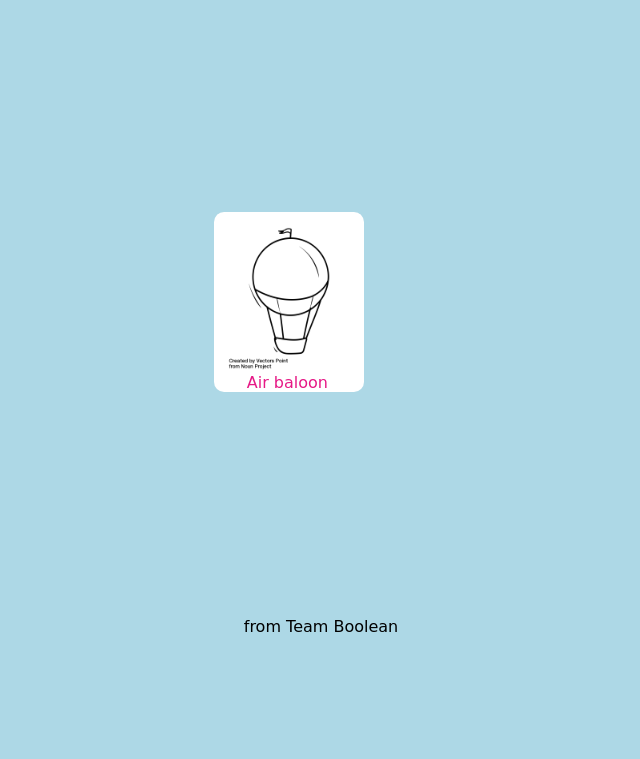
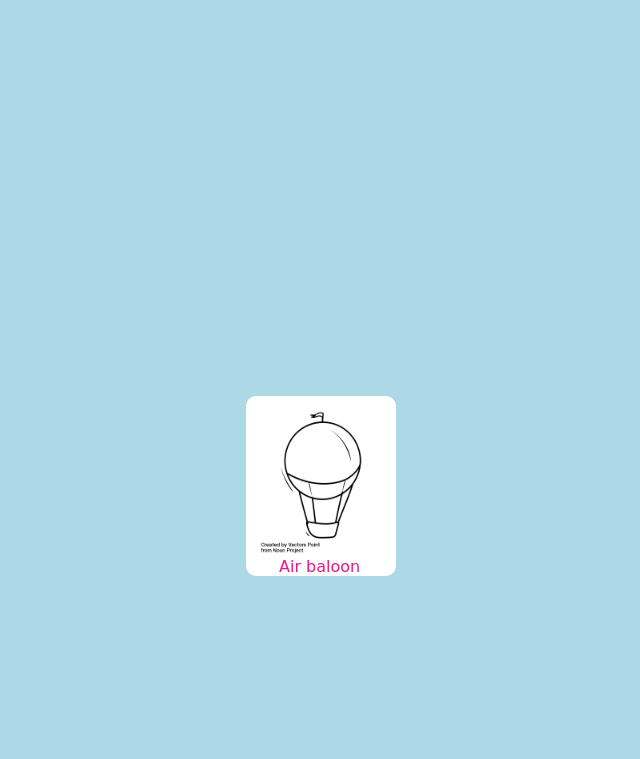
Before and after one commit to WalterRubicondo/html-css-memory, a plain HTML site: page index.html in a window 1280 px wide. Shown: the part 41-800 px from the top of the page, without its empty margins (319-959 px from the left). Drawn offline with Linux system fonts and the light colour scheme; a web font is replaced by a local one.

Commit message:
Cambio con Row e Float

```diff
--- a/assets/css/master.css
+++ b/assets/css/master.css
@@ -12,10 +12,9 @@ body {
   text-align: center;
 }
 
-
 .table {
   position: relative;
-  width: 60%;
+  width: 70%;
   margin: 15px auto;
   text-align: center;
 }
@@ -25,11 +24,24 @@ h1 {
 }
 
 footer {
-  margin-top: 620px;
+  text-align: center;
+}
+
+.clm {
+  width: 100%;
+}
+
+div.row:after {
+  content: "";
+  clear: both;
+  display: table;
+}
+
+.row {
+  margin-bottom: 1em;
 }
 
 /* Card */
-
 [class^="card"] {
   height: 180px;
   width: 150px;
@@ -37,74 +49,18 @@ footer {
   background-image: url('../img/pattern.png');
   background-size: cover;
   background-position: bottom;
-  position: absolute;
-}
-
-[class^="card"] {
-  height: 180px;
-  width: 150px;
-  border-radius: 10px;
-  background-image: url('../img/pattern.png');
-  background-size: cover;
-  background-position: bottom;
-  position: absolute;
-}
-
-.card-2 {
-  left: 200px;
-}
-
-.card-3 {
-  left: 400px;
-}
-
-.card-4 {
-  left: 600px;
-}
-
-.card-5 {
-  top: 200px;
+  position: relative;
+  display: inline-block;
+  margin: 0 1em;
 }
 
 .card-6 {
-  top: 200px;
-  left: 200px;
   background-image: url('../img/air-baloon.png');
   background-size: 140px 150px;
   background-repeat: no-repeat;
   background-position: center;
   background-color: rgb(255,255,255);
 }
-
-.card-7 {
-  top: 200px;
-  left: 400px;
-}
-
-.card-8 {
-  top: 200px;
-  left: 600px;
-}
-
-.card-9 {
-  top: 400px;
-}
-
-.card-10 {
-  top: 400px;
-  left: 200px;
-}
-
-.card-11 {
-  top: 400px;
-  left: 400px;
-}
-
-.card-12 {
-  top: 400px;
-  left: 600px;
-}
-
 /* Card */
 
 .baloon {
--- a/index.html
+++ b/index.html
@@ -12,6 +12,8 @@
       <h1>MEMORY GAME</h1>
     </header>
     <main class="table">
+      <div class="row">
+        <div class="clm">
           <div class="card-1">
           </div>
           <div class="card-2">
@@ -20,6 +22,10 @@
           </div>
           <div class="card-4">
           </div>
+        </div>
+      </div>
+      <div class="row">
+        <div class="clm">
           <div class="card-5">
           </div>
           <div class="card-6">
@@ -29,6 +35,10 @@
           </div>
           <div class="card-8">
           </div>
+        </div>
+      </div>
+      <div class="row">
+        <div class="clm">
           <div class="card-9">
           </div>
           <div class="card-10">
@@ -37,6 +47,8 @@
           </div>
           <div class="card-12">
           </div>
+        </div>
+      </div>
     </main>
     <footer>
       <span>from Team Boolean</span>
```
Lines whose indentation alone changed are shown as unchanged.
